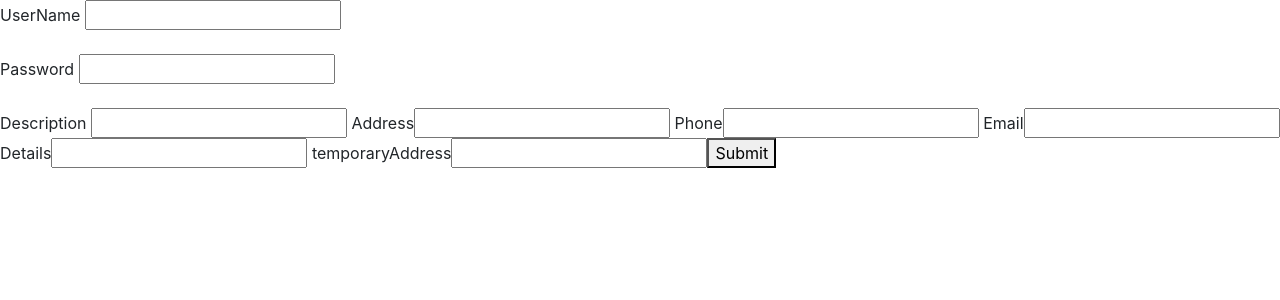
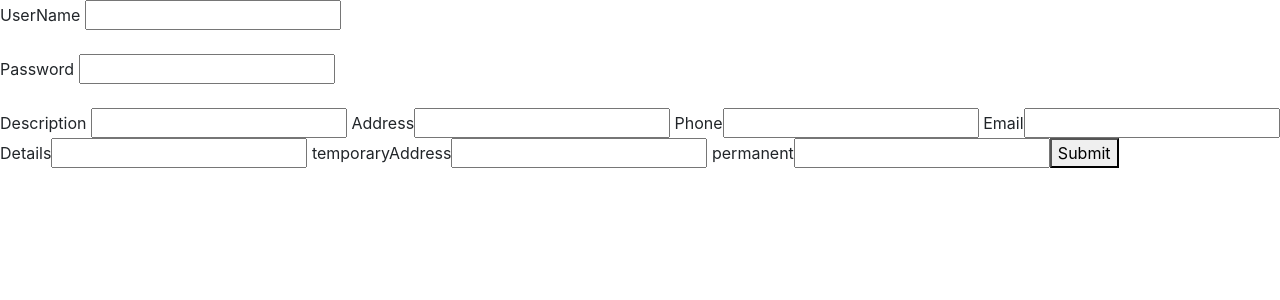
Before and after one commit to gitBishal/Angular, an Angular app: page / in a window 1280 px wide. Shown: the top 300 px of the page. Built offline with nearby package versions, Linux system fonts and the light colour scheme.

Commit message:
permanent added

```diff
--- a/src/app/app.component.html
+++ b/src/app/app.component.html
@@ -55,6 +55,7 @@
   Email<input  type="text" name="email"/>
   Details<input type="text" name="details"/>
   temporaryAddress<input type="text" name="temporary" />
+  permanent<input type="text" name="per" />
   <button (click)="Submit()">Submit</button>
 </form>
 
```
